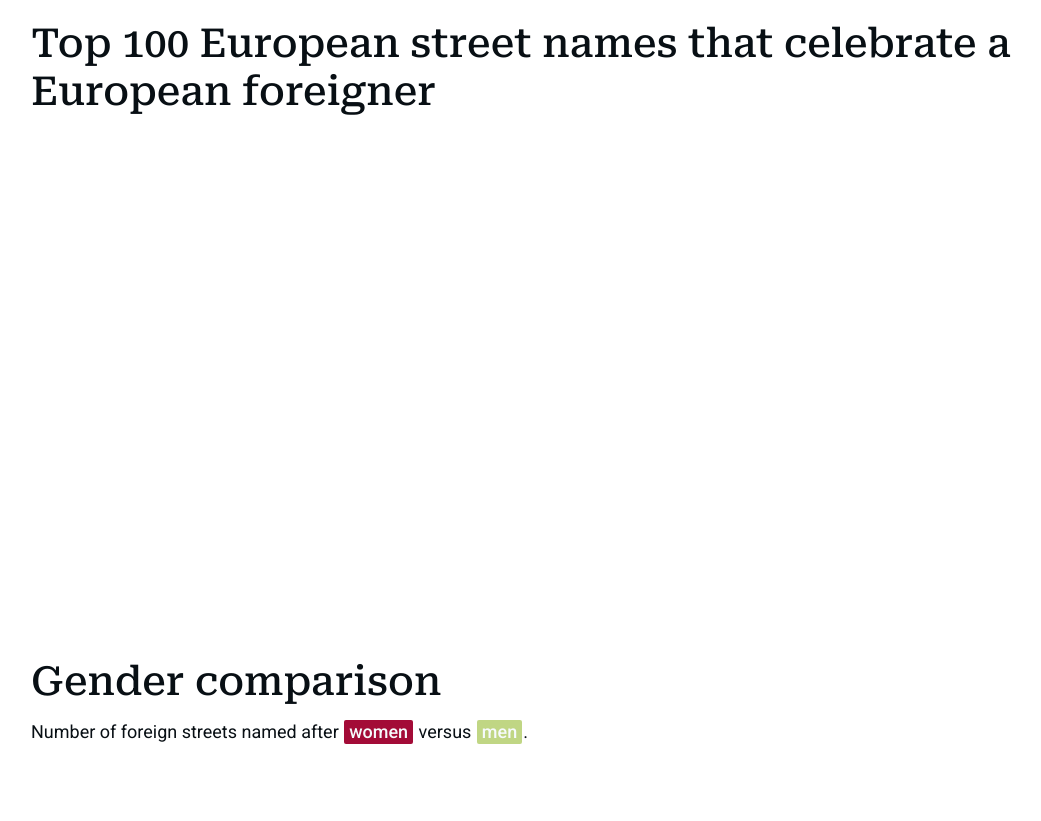
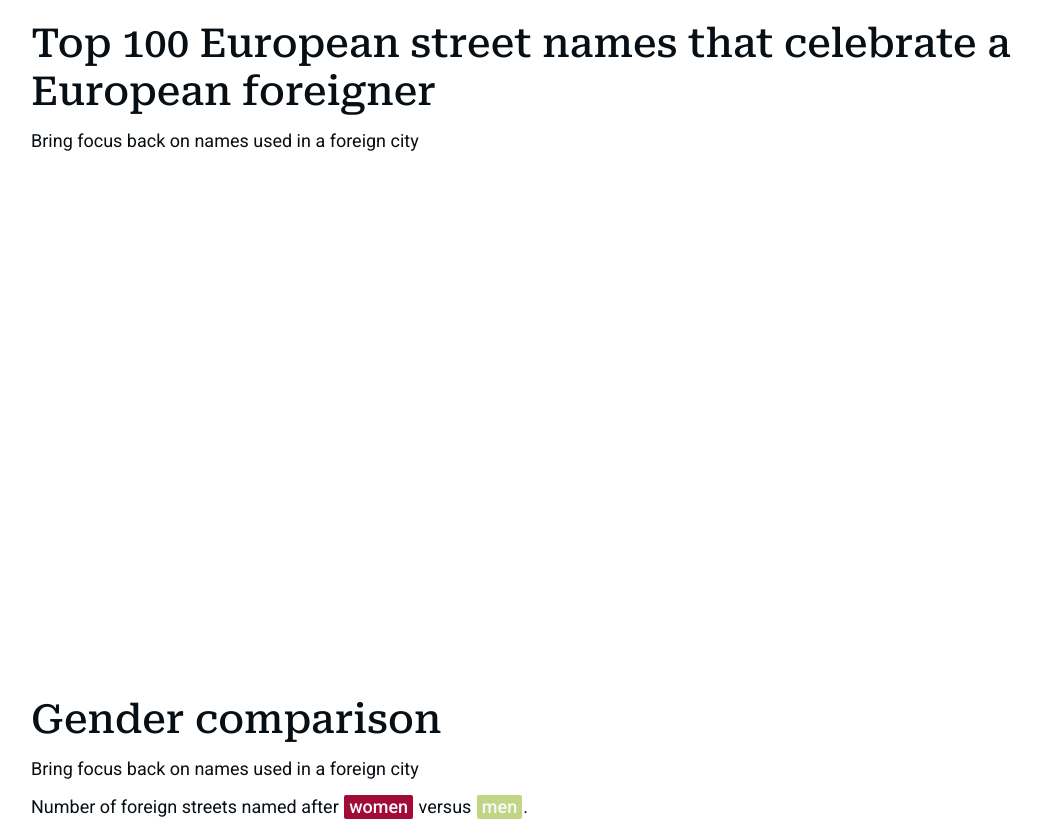
Before and after one commit to amdufour/street_names, a website with bundled scripts: page src/index.html in a window 1280 px wide. Shown: the part 620-1441 px from the top of the page, without its empty margins (39-1080 px from the left). Before the commit the page ends 1366 px from the top, so only its background shows below. Built offline with nearby package versions, Linux system fonts and the light colour scheme.

Commit message:
Add annotations

```diff
--- a/src/index.html
+++ b/src/index.html
@@ -38,10 +38,12 @@
 		</section>
 		<section>
 			<h2>Top 100 European street names that celebrate a European foreigner</h2>
+			<p>Bring focus back on names used in a foreign city</p>
 			<div id="top-names"></div>
 		</section>
 		<section>
 			<h2>Gender comparison</h2>
+			<p>Bring focus back on names used in a foreign city</p>
 			<div>Number of foreign streets named after <span class="word-legend women">women</span> versus <span class="word-legend men">men</span>.</div>
 			<div id="dumbbells"></div>
 		</section>
```
Also changed, not shown: dist/index.html.
